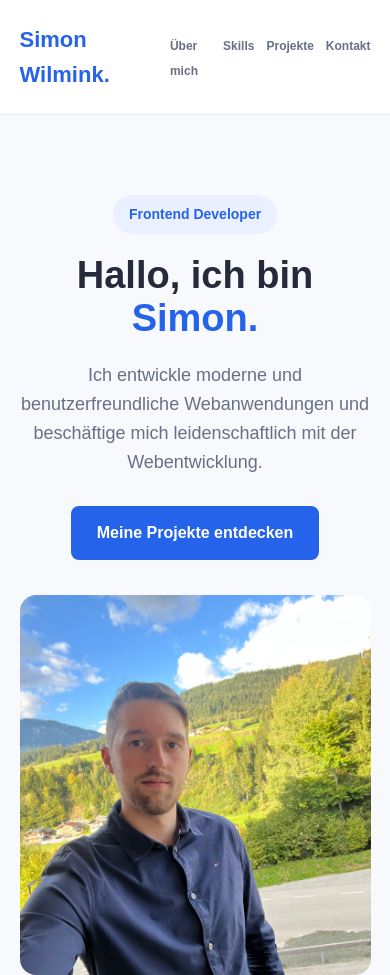
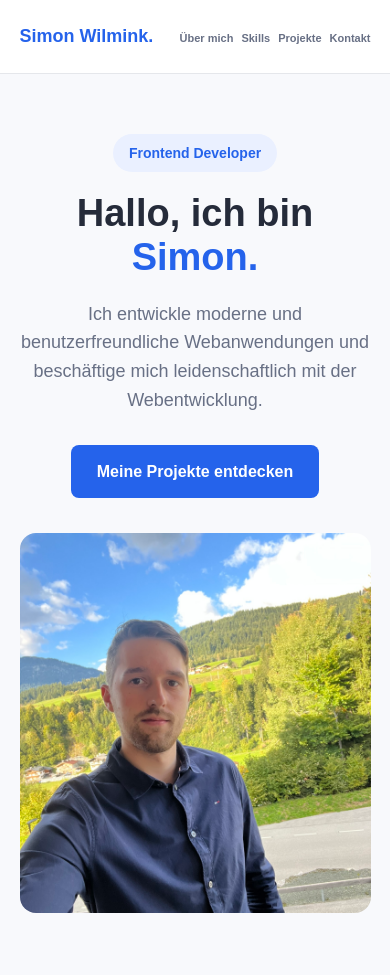
Before and after one commit to wilminksimon/wilminksimon.github.io, a website: page index.html in a window 390 px wide. Shown: the top 975 px of the page. Drawn offline with Linux system fonts and the light colour scheme.

Commit message:
optimized responsive

```diff
--- a/styles/base/_responsive.scss
+++ b/styles/base/_responsive.scss
@@ -1,15 +1,20 @@
-
 @media (max-width: 650px) {
     .nav-links {
-        gap: 12px;
+        gap: 8px;
     }
 
     .nav-links a {
-        font-size: 12px;
+        font-size: 11px;
+        white-space: nowrap;
+    }
+
+    .logo {
+        font-size: 18px;
+        white-space: nowrap;
     }
 
     .hero {
-        padding: 80px 0;
+        padding: 60px 0;
     }
 
     .project-grid {
```
Also changed, not shown: styles/main.css, 1 other file.
